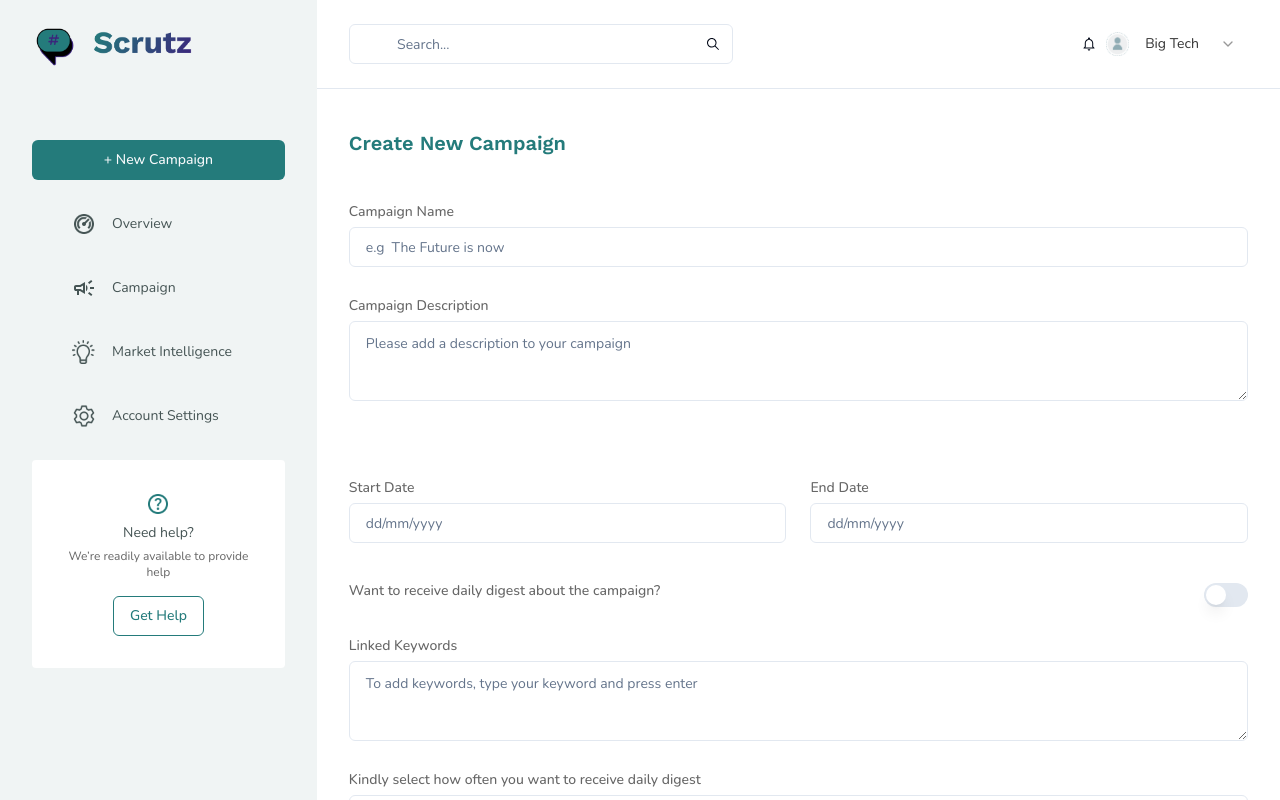
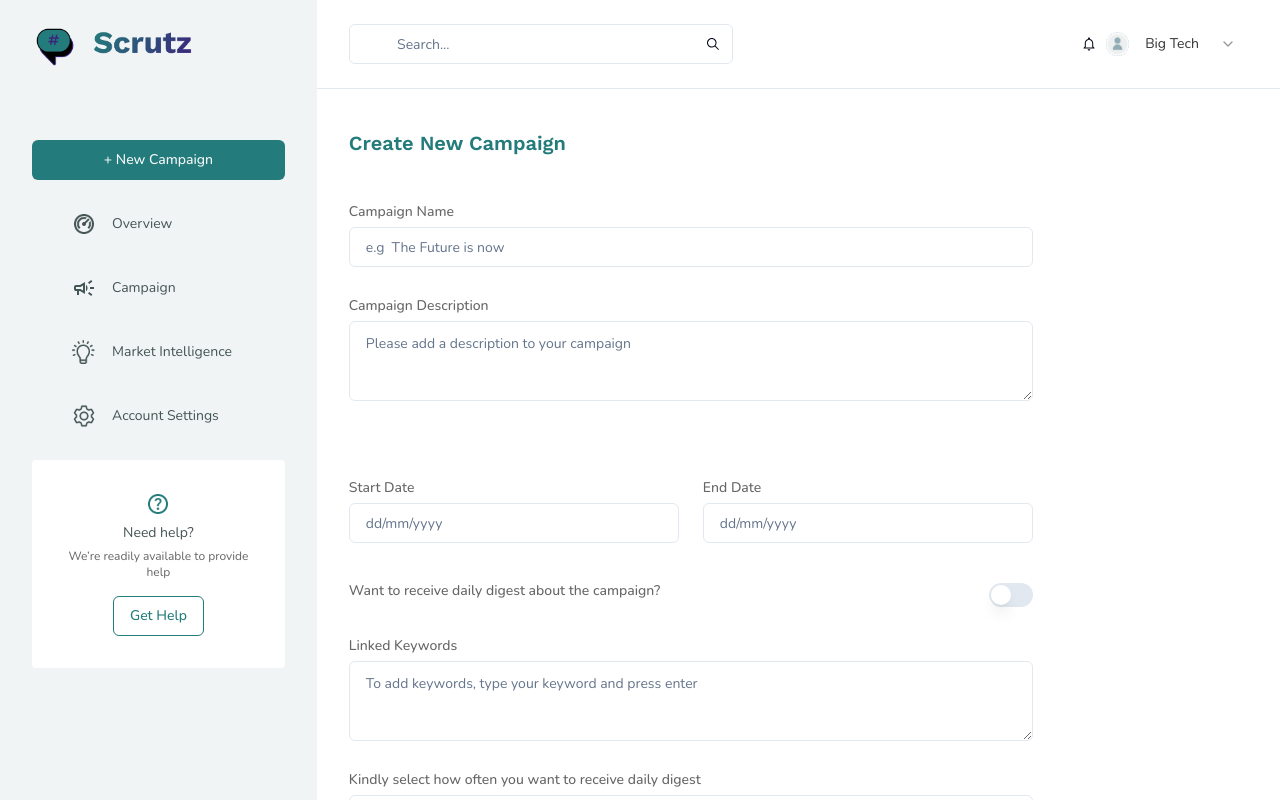
Before and after one commit to ameh-samson/Scrutz, a React (Vite) app: page /createNewCampaign in a window 1280 px wide. Built offline with nearby package versions, Linux system fonts and the light colour scheme; no server answers.

Commit message:
Update CreateNewCampaign.jsx

```diff
--- a/src/pages/custom/CreateNewCampaign.jsx
+++ b/src/pages/custom/CreateNewCampaign.jsx
@@ -25,9 +25,9 @@ const CreateNewCampaign = () => {
         <SectionTitle>{newCampaignIntro[0].title}</SectionTitle>
       </div>
 
-      <>
+      <div className="  max-w-[684px]">
         <CreateNewForm />
-      </>
+      </div>
     </div>
   );
 };
```
